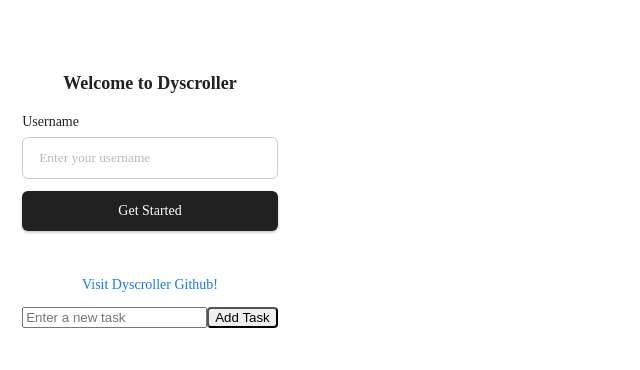
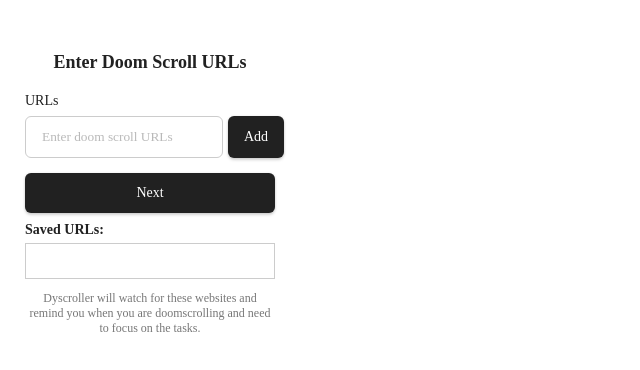
Before and after one commit to d4nh-Le/dyscroller, a React app: page / in a window 1280 px wide. Shown: the top 370 px of the page, without its empty margins (0-640 px from the left). Built offline with nearby package versions, Linux system fonts and the light colour scheme.

Commit message:
url-form component is now fully functional

```diff
--- a/src/app.jsx
+++ b/src/app.jsx
@@ -8,7 +8,7 @@
 
 
 const App = () => {
-    const [currentComponentId, setCurrentComponentId] = useState('username');
+    const [currentComponentId, setCurrentComponentId] = useState('urlForm');
 
     const navigateTo = (componentId) => {
         setCurrentComponentId(componentId);
@@ -31,7 +31,6 @@
     return (
         <div>
             {renderComponent()}
-            <TasksList />
         </div>
     );
 };
--- a/src/components/url-form/UrlForm.css
+++ b/src/components/url-form/UrlForm.css
@@ -1,19 +1,142 @@
-.url-form {
-    width: 100%;
-    margin: 1em 0.5em;
+.url-form-form-container {
+    width: 250px;
+    background-color: #fff;
+    font-size: 14px;
+    font-family: inherit;
+    color: #212121;
     display: flex;
     flex-direction: column;
+    gap: 20px;
+    box-sizing: border-box;
+    border-radius: 10px;
 }
 
-.url-form label {
-    margin-bottom: 2px;
+.url-form-form-container .url-form-container {
+    display: flex;
+    flex-direction: row;
+    margin: 0 0 15px 0;
 }
 
-.url-form input {
-    border-radius: 4px;
-    margin-bottom: 1em;
+.url-form-form-container button:active {
+    scale: 0.95;
 }
 
-button {
-    border-radius: 4px;
+.url-form-form-container .logo-container {
+    text-align: center;
+    font-weight: 600;
+    font-size: 18px;
 }
+
+.url-form-form-container .form {
+    display: flex;
+    flex-direction: column;
+    margin-bottom: -25px;
+}
+
+.url-form-form-container .form-group {
+    display: flex;
+    flex-direction: column;
+    gap: 2px;
+}
+
+.url-form-form-container .form-group label {
+    display: block;
+    margin-bottom: 5px;
+}
+
+.url-form-form-container .form-group input {
+    padding: 12px 16px;
+    border-radius: 6px;
+    font-family: inherit;
+    border: 1px solid #ccc;
+}
+
+.url-form-form-container .form-group input::placeholder {
+    opacity: 0.5;
+}
+
+.url-form-form-container .form-group input:focus {
+    outline: none;
+    border-color: #1778f2;
+}
+
+.url-form-form-container .url-form-container .form-submit-btn {
+    display: flex;
+    justify-content: center;
+    align-items: center;
+    font-family: inherit;
+    color: #fff;
+    background-color: #212121;
+    border: none;
+    width: 100%;
+    padding: 12px 16px;
+    font-size: inherit;
+    gap: 8px;
+    margin: 0 0 0 5px;
+    cursor: pointer;
+    border-radius: 6px;
+    box-shadow: 0px 0px 3px rgba(0, 0, 0, 0.084), 0px 2px 3px rgba(0, 0, 0, 0.168);
+}
+
+.url-form-form-container .form-submit-btn {
+    display: flex;
+    justify-content: center;
+    align-items: center;
+    font-family: inherit;
+    color: #fff;
+    background-color: #212121;
+    border: none;
+    width: 250px;
+    padding: 12px 16px;
+    font-size: inherit;
+    gap: 8px;
+    cursor: pointer;
+    border-radius: 6px;
+    box-shadow: 0px 0px 3px rgba(0, 0, 0, 0.084), 0px 2px 3px rgba(0, 0, 0, 0.168);
+}
+
+.url-form-form-container .form-submit-btn:hover {
+    background-color: #313131;
+}
+
+.url-form-form-container .link {
+    color: #1778f2;
+    text-decoration: none;
+}
+
+.url-form-form-container .github-link {
+    align-self: center;
+    font-weight: 500;
+}
+
+.url-form-form-container .github-link .link {
+    font-weight: 400;
+}
+
+.url-form-form-container .link:hover {
+    text-decoration: underline;
+}
+
+.url-form-reminder {
+    font-size: 12px;
+    color: #777;
+    text-align: center;
+}
+
+.url-form-form-container .saved-urls-container {
+    max-height: 70px;
+    overflow: auto;
+    border: 1px solid #ccc;
+    padding: 10px;
+    margin-bottom: -20px;
+}
+
+.url-form-form-container .saved-urls-scroll {
+    max-height: 100%;
+    overflow-y: auto;
+}
+
+.url-form-form-container .saved {
+    font-weight: bold;
+    margin-bottom: -15px;
+}
--- a/src/components/url-form/UrlForm.jsx
+++ b/src/components/url-form/UrlForm.jsx
@@ -1,11 +1,22 @@
-import React, { useState } from "react";
+import React, { useState, useEffect } from "react";
 
 import { isChromeExtension, saveData, isDataSaved } from "../../utils";
 
 import "./UrlForm.css";
 
-const UrlForm = ({onNext}) => {
+const UrlForm = ({ onNext }) => {
   const [url, setUrl] = useState("");
+  const [savedUrls, setSavedUrls] = useState([]);
+
+  useEffect(() => {
+    chrome.storage.local.get(['urls'], (result) => {
+      if (chrome.runtime.lastError) {
+        console.error('Error retrieving values:', chrome.runtime.lastError);
+      } else {
+        setSavedUrls(result.urls || []);
+      }
+    });
+  }, []);
 
   const handleSubmit = (e) => {
     e.preventDefault();
@@ -13,28 +24,54 @@
     if (isChromeExtension() && url) {
       saveData("urls", url, () => {
         isDataSaved("urls", url, (result) => {
-            alert(result);
+          console.log("Data saved:", result);
         });
       });
     }
+
+    setTimeout(() => {
+      chrome.storage.local.get(['urls'], (result) => {
+        if (chrome.runtime.lastError) {
+          console.error('Error retrieving values:', chrome.runtime.lastError);
+        } else {
+          setSavedUrls(result.urls || []);
+        }
+      });
+    }, 1000);
   };
 
-  const renderInput = () => (
-    <>
-    <label htmlFor="url">URL to Watch</label>
-    <input type="text" name="url" id="url" aria-label="url" value={url} onChange={({ target }) => setUrl(target.value)}/>
-    </>
-  );
+  return (
+    <div class="url-form-form-container">
+      <div class="logo-container">
+        Enter Doom Scroll URLs
+      </div>
 
-  const renderSubmitBtn = () => (
-    <button type="submit" onClick={onNext}>Add URL</button>
-  );
+      <form class="form" onSubmit={handleSubmit}>
+        <div class="form-group">
+          <label for="url">URLs</label>
+          <div className="url-form-container">
+            <input type="text" name="url" id="url" aria-label="url" value={url} onChange={({ target }) => setUrl(target.value)} placeholder="Enter doom scroll URLs" />
+            <button className="form-submit-btn" type="submit">Add</button>
+          </div>
+        </div>
+        <button className="form-submit-btn" type="button" onClick={onNext}>Next</button>
+      </form>
 
-  return (
-    <form className="url-form" onSubmit={handleSubmit}>
-      {renderInput()}
-      {renderSubmitBtn()}
-    </form>
+      <p className="saved">Saved URLs:</p>
+      <div className="saved-urls-container">
+        <div className="saved-urls-scroll">
+          <ul>
+            {savedUrls.map((savedUrl, index) => (
+              <li key={index}>{savedUrl}</li>
+            ))}
+          </ul>
+        </div>
+      </div>
+
+      <p class="url-form-reminder">
+        Dyscroller will watch for these websites and remind you when you are doomscrolling and need to focus on the tasks.
+      </p>
+    </div>
   );
 };
 
```
